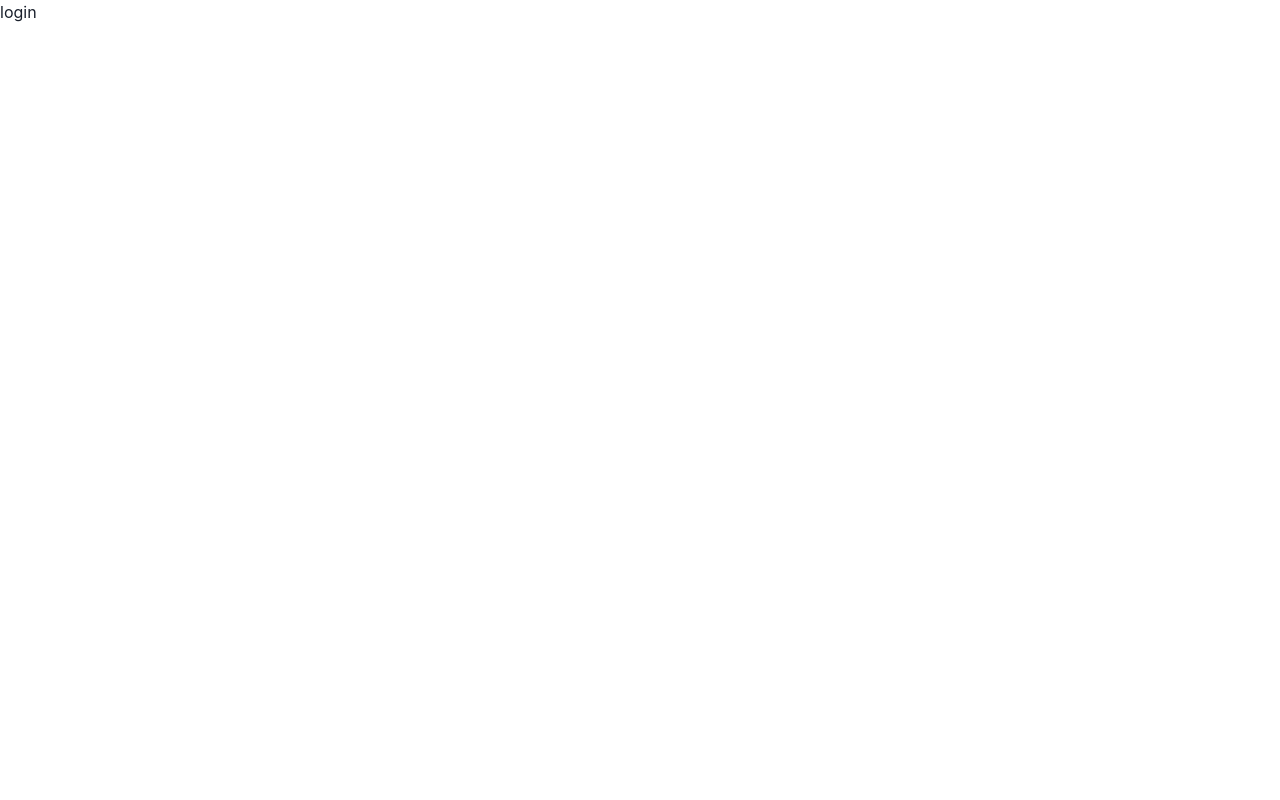
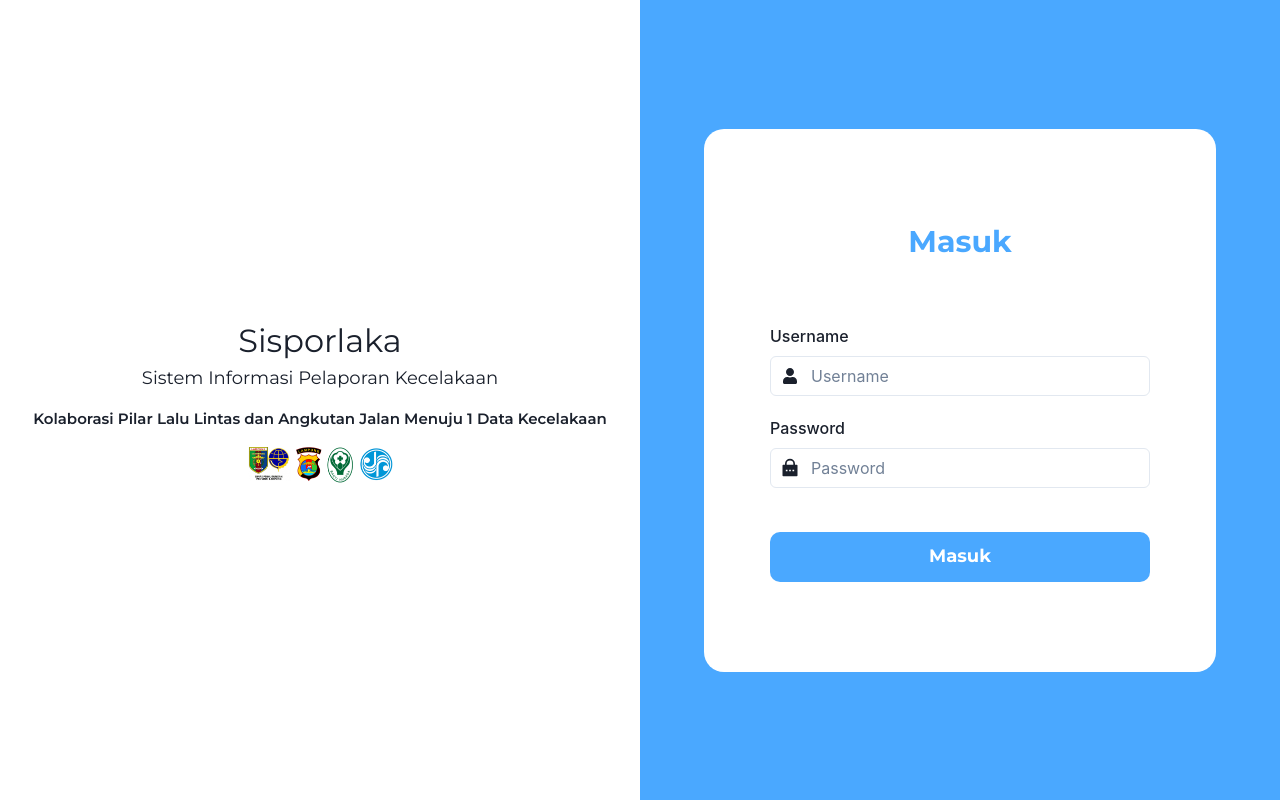
Before and after one commit to mayonice1424/Sisporlaka, a React (Create React App) app: page /login in a window 1280 px wide. Built offline with nearby package versions, Linux system fonts and the light colour scheme.

Commit message:
fixing login

```diff
--- a/src/App.css
+++ b/src/App.css
@@ -20,8 +20,8 @@
   --font-weight-700: 700;
   --font-weight-800: 800;
   --font-weight-900: 900;
-  --color-primer:#09322D;
-  --color-primary-variant: #14453E;
+  --color-primer:#4AA8FF;
+  --color-primary-variant: #329cff;
   --color-secondary:#319795;
   --color-secondary-variant:#41BF06;
   --color-background : #f6f6f6;
--- a/src/page/kontak.js
+++ b/src/page/kontak.js
@@ -1,21 +1,63 @@
-import { Wrap, Flex, Text } from '@chakra-ui/react'
-import React from 'react'
+import { Wrap, Flex, Text, color } from '@chakra-ui/react'
+import {React,useState} from 'react'
 import {SiGooglemaps} from 'react-icons/si'
+import {FiPhone} from 'react-icons/fi'
 import Navbar from './navbar';
+import { icons } from 'react-icons';
+
 function Kontak() {
+  const [data, setData] = useState([
+    {
+      id: 1,
+      namaInstansi: 'Dinas Perhubungan',
+      alamat: 'Jl. Basuki Rahmat No.34, Sumur Putri, Tlk. Betung Utara, Kota Bandar Lampung, Lampung 35211',
+      warna: '#448FFF',
+      noTelp: '(0721) 471 633',
+    },
+    {
+      id: 2,
+      namaInstansi: 'Polresta Bandar Lampung',
+      alamat: ' Jl. Mayor Jenderal Mt Haryono No. 15, Kota Bandar Lampung, Lampung',
+      warna: '#000000',
+      noTelp: '(0721) 253110',
+    },
+    {
+      id: 3,
+      namaInstansi: 'Dinas Kesehatan',
+      alamat: 'Jl. Dr. Susilo No. 44 Bandar Lampung',
+      warna: '#44B04E',
+      noTelp: '(0721) 471 633',
+    },
+    {
+      id: 4,
+      namaInstansi: 'PT. Jasa Raharja',
+      alamat: 'Jalan Wolter Monginsidi No.220A, Pahoman, Teluk Betung Utara, Sumur Putri, Kec. Tlk. Betung Utara, Kota Bandar Lampung, Lampung 35213',
+      warna: '#159EDB',
+      noTelp: '(0721) 487522',
+    },
+  ]);
   return (
     <>
     <Navbar />
-    <Wrap marginLeft={'10'} width={'100%'} flexDir={'row'} marginTop={'15vh'} height={'85vh'} bg={'white'} overflowY={'scroll'} position={'absolute'} zIndex={'-1'}>
-       <Flex marginLeft={'5vh'} marginRight={'5vh'} >
-          <Flex flexDir={'column'}>
-            <Text pt={'10'} paddingBottom={'5'}>Dinas Perhubungan</Text>
+    <Wrap width={'100%'} flexDir={'column'} mx={'5%'} alignItems={'center'} marginTop={'15vh'} alignContent={'center'} height={'85vh'} bg={'white'} overflowY={'scroll'} position={'fixed'} zIndex={'-1'}>
+       {
+          data.map((item) => {
+            data.id = item.id;
+            return (
+            <Flex width={'50%'} flexDir={'column'}>
+              <Text pt={'10'} fontWeight={'medium'} paddingBottom={'5'}>{item.namaInstansi}</Text>
+            <Flex py={'2%'} flexDir={'row'}>
+              <SiGooglemaps color={item.warna} size={'30'} />
+                <Text fontWeight={'regular'} marginLeft={'2%'}>{item.alamat}</Text>
+            </Flex>
             <Flex flexDir={'row'}>
-              <SiGooglemaps color='#448FFF' size={'30'} />
-              <Text marginLeft={'2%'}>Jl. Jendral Sudirman No. 1, Kec. Kebayoran Baru, Kota Jakarta Selatan, Daerah Khusus Ibukota Jakarta 12110</Text>
+              <FiPhone color={item.warna} size={'30'} />
+                <Text marginLeft={'2%'}>{item.noTelp}</Text>
             </Flex>
           </Flex>
-       </Flex>
+            )
+          })
+       }
     </Wrap>
     </>
   )
--- a/src/page/login.js
+++ b/src/page/login.js
@@ -1,10 +1,94 @@
-import React from 'react';
-import { Flex } from '@chakra-ui/react';
+import React, { useEffect } from "react"
+import { Box, Flex,InputGroup, InputLeftElement, Button, Image, Text, Input } from "@chakra-ui/react"
+import { Formik, Form } from 'formik'
+import {FaUser} from 'react-icons/fa'
+import {RiLockPasswordFill} from 'react-icons/ri'
+import { FormControl, FormLabel, FormErrorMessage } from "@chakra-ui/form-control"
 
-const login = () => {
+
+const Login = () => {
   return (
-    <div>login</div>
+    <>
+    <Flex backgroundColor={"var(--color-on-primary)"} width='100%' height="100vh" alignItems='center' justifyContent='center'>
+      <Flex flexDir={'column'} textAlign={'center'} alignContent={'center'} backgroundColor={"var(--color-on-primary)"} width='100%' height="100%" alignItems='center' justifyContent='center' display={{ base: 'none', md: 'none', lg: 'flex' }}>
+        <Text position={'Relative'} fontWeight={'regular'} fontFamily={'var(--font-family-secondary)'} fontSize={'var(--header-1)'} width={'100%'} maxWidth={'400px'}> Sisporlaka</Text>
+        <Text  fontWeight={'regular'} fontFamily={'var(--font-family-secondary)'} fontSize={'var(--header-3)'} color={'{var(--color-primer)}'} >Sistem Informasi Pelaporan Kecelakaan</Text>
+        <Text py={4} fontWeight={'semibold'} fontFamily={'var(--font-family-secondary)'} fontSize={'var(--header-4)'} color={'{var(--color-primer)}'} >Kolaborasi Pilar Lalu Lintas dan Angkutan Jalan Menuju 1 Data Kecelakaan </Text>
+        <Image
+						  width={"25%"}
+							position={'Relative'} maxWidth={'350px'}
+							src={process.env.PUBLIC_URL + '/logokolaborasi.png'}
+						/>
+      </Flex>
+      <Flex backgroundColor={{ lg: "var(--color-primer)" }} width='100%' height="100%" alignItems={{ lg: 'center' }} justifyContent='center'>
+        <Box max-width='800px' borderRadius={'20px'} display="flex" gap="40px" flexDirection={"column"} size={'md'} width={{ base: '100%', md: '80%' }} padding="90px 50px 90px 50px" backgroundColor={"var(--color-on-primary)"} justifyContent={{ lg: 'center' }} textAlign='center' alignItems='center'>
+          <Image
+						  sizes="md" display={{ base: 'flex', lg: 'none' }} position={'Relative'} width={'80%'} maxWidth={'200px'}
+							src={process.env.PUBLIC_URL + '/logokolaborasi.png'}
+						/>
+          <Text size='md' fontWeight='bold' fontFamily='var(--font-family-secondary)' fontSize='var(--header-2)' color='var(--color-primer)' >Masuk</Text>
+          <Formik
+
+          >
+            {() => (
+              <Form>
+                <FormControl width={{ base: '100%', md: '100%', lg:'380px' }} size={'md'} marginTop={'20px'}>
+                  <FormLabel htmlFor="username">
+                    Username
+                  </FormLabel>
+                  <InputGroup>
+                    <InputLeftElement
+                       pointerEvents='none'
+                       children={<FaUser color='gray.300' />}
+                   />
+                  <Input size={'md'}
+                    marginTop={'0 auto'}
+                    type="text"
+                    name="username"
+                    variant='outline'
+                    placeholder="Username"
+                    />
+                  </InputGroup>
+                </FormControl>
+                <FormControl size={'md'} marginTop={'20px'}>
+                  <FormLabel htmlFor="password">
+                    Password
+                  </FormLabel>
+                  <InputGroup>
+                    <InputLeftElement
+                       pointerEvents='none'
+                       children={<RiLockPasswordFill size={'20'} color='gray.300' />}
+                   />
+                  <Input size={'md'}
+                    marginTop={'0 auto'}
+                    type="text"
+                    name="password"
+                    variant='outline'
+                    placeholder="Password"
+                    />
+                  </InputGroup>
+                </FormControl>
+                <Button
+                  marginTop={'44px'}
+                  width="100%"
+                  height="50px"
+                  borderRadius="10px"
+                  backgroundColor="var(--color-primer)"
+									loadingText="Tunggu Sebentar..."
+                  type="submit"
+                  className="btn-login"
+                  >
+                  <Text fontWeight='bold' fontFamily='var(--font-family-secondary)' fontSize='var(--header-3)' color='var(--color-on-primary)' >
+                    Masuk
+                  </Text>
+                </Button>
+              </Form>
+            )}
+          </Formik>
+        </Box>
+      </Flex>
+    </Flex>
+ </>
   )
-}
-
-export default login
+};
+export default Login
```
Also changed, not shown: public/logokolaborasi.png (added).
